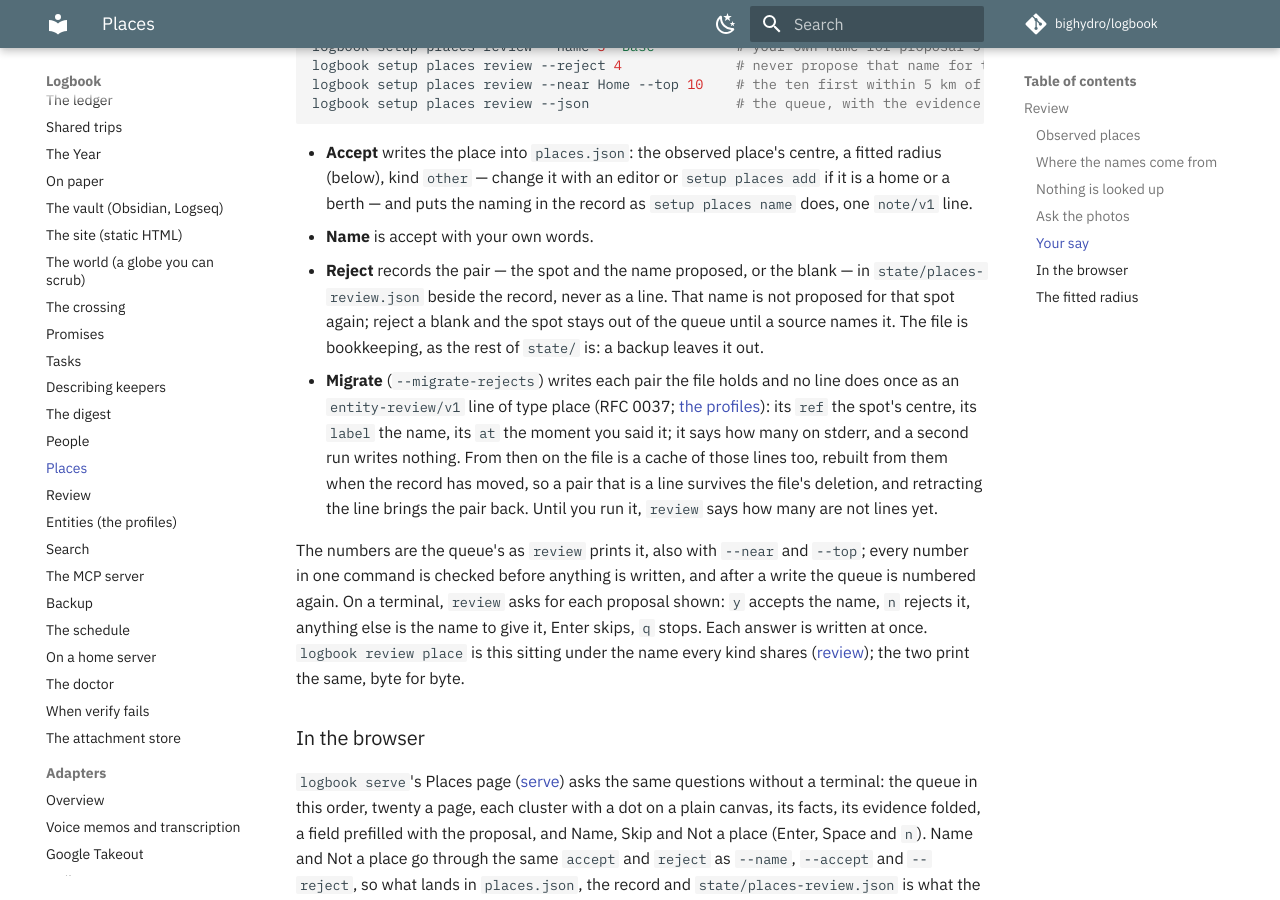
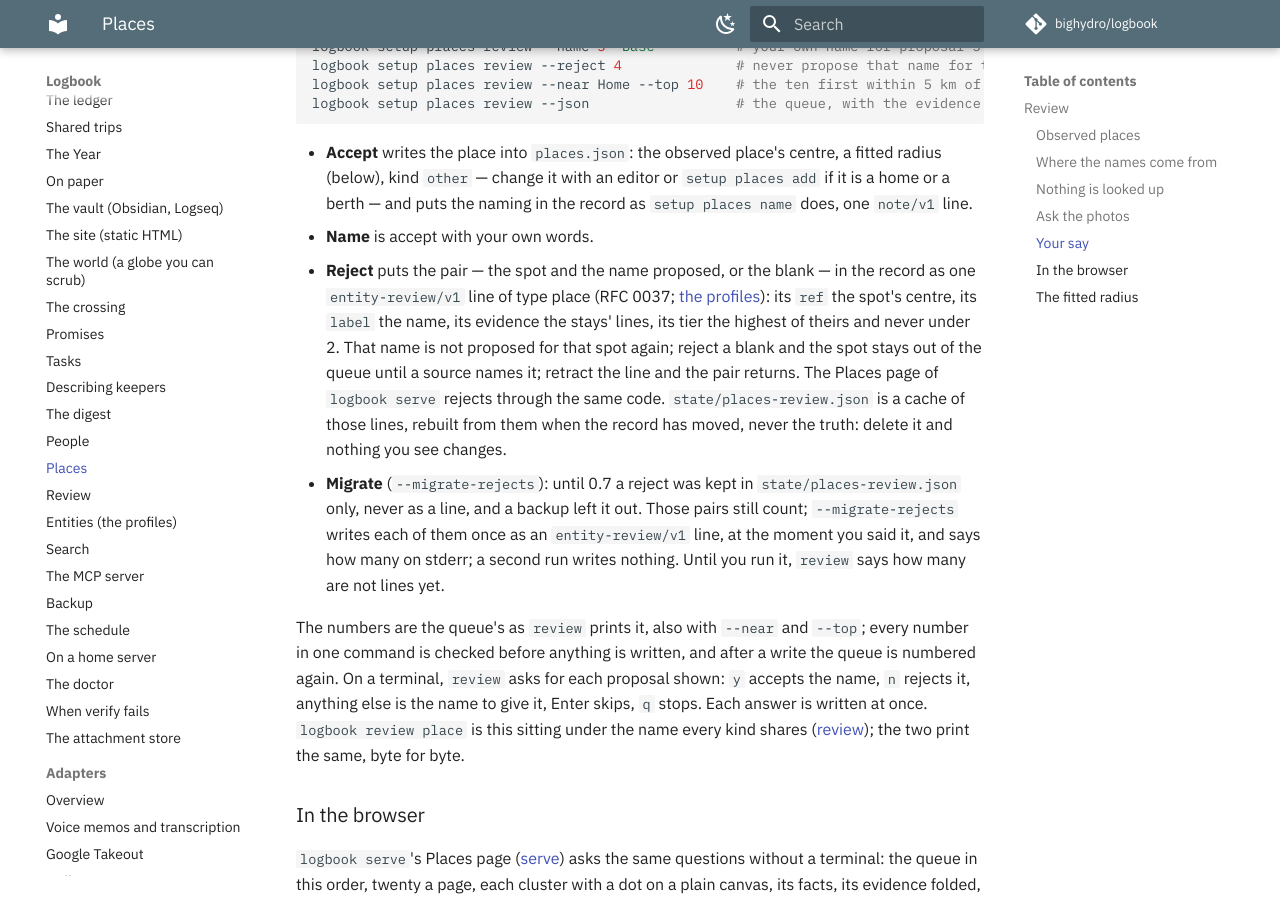
Before and after one commit to bighydro/logbook, an MkDocs documentation site: the page built from docs/places.md, in a window 1280 px wide and 900 px high, scrolled down 5167 px. Built offline with MkDocs 1.6.1 and Material for MkDocs 9.7.7, drawn with Linux system fonts in a browser that asks for light colours; comment, search, counter and statistics services are not loaded.

Commit message:
feat: a rejected place is an entity-review/v1 line; state/places-review.json is its cache
RFC 0037 decision 3 (13 October 2026): `setup places review --reject`, `review
place --reject` and the Places page of `serve` (through the same
places_review.reject) append one entity-review/v1 line per pair under the writer
lock — verdict different, the spot's centre as its ref, the name as its label,
the stays' lines as its evidence, its tier the highest of theirs and never
under 2. state/places-review.json is a cache rebuilt from those lines, never the
truth: deleting it changes nothing a reader shows. `--migrate-rejects` stays for
the pairs the file held from before 0.7: it writes each once, and a second run
writes nothing. This reverses the previous commit's reading of the brief (a
reject into the file, never a line); the owner's decision supersedes the old
assertions.

Tests changed, with their old and new assertions:

- tests/test_places_review.py
  test_reject_records_the_pair_beside_the_record_and_it_is_not_proposed_again
  → test_reject_writes_one_line_the_file_is_its_cache_and_it_is_not_proposed_again.
  Old: `_seq(lb) == before` ("a note beside the record, never a line").
  New: `_seq(lb) == before + 1`, the line is kind entity-review, source manual,
  tier 2, schema entity-review/v1, entity {"type": "place"}, label the name,
  ref kind centre, evidence non-empty, and the cache row's `line` is its id;
  deleting the cache leaves `review --json` byte-identical and the file is
  rebuilt from the line; the second (blank) reject is one more line, and
  retracting it brings the spot back into the queue.
- tests/test_places_page.py
  test_rejecting_through_the_page_lands_in_the_state_list_as_the_cli_writes_it
  → test_rejecting_through_the_page_writes_the_line_the_cli_writes.
  Old: `Logbook(lb.root).meta["seq"] == seq` ("never a line"); the page's and
  the CLI's cache rows equal but for `rejected_at`.
  New: `meta["seq"] == seq + 1`, the new line is kind entity-review and the
  cache row's `line` names it; the rows equal but for `rejected_at` and `line`.

Every other reject and migrate test passes unchanged. Docs: the places page,
the review page, the serve page, the profiles page, the help strings and the
changelog fragment say it is a line.

Co-Authored-By: Claude Fable 5.1 <noreply@anthropic.com>
Claude-Session: https://claude.ai/code/session_012YwLWSRRDCfVpB52ntjhRd
Signed-off-by: bighydro <122497530+bighydro@users.noreply.github.com>

```diff
--- a/docs/places.md
+++ b/docs/places.md
@@ -189,16 +189,18 @@ logbook setup places review --json                  # the queue, with the eviden
   kind `other` — change it with an editor or `setup places add` if it is a home or a berth — and puts the
   naming in the record as `setup places name` does, one `note/v1` line.
 - **Name** is accept with your own words.
-- **Reject** records the pair — the spot and the name proposed, or the blank — in
-  `state/places-review.json` beside the record, never as a line. That name is not proposed for that
-  spot again; reject a blank and the spot stays out of the queue until a source names it. The file is
-  bookkeeping, as the rest of `state/` is: a backup leaves it out.
-- **Migrate** (`--migrate-rejects`) writes each pair the file holds and no line does once as an
+- **Reject** puts the pair — the spot and the name proposed, or the blank — in the record as one
   `entity-review/v1` line of type place (RFC 0037; [the profiles](entities.md#entity-reviewv1)): its
-  `ref` the spot's centre, its `label` the name, its `at` the moment you said it; it says how many on
-  stderr, and a second run writes nothing. From then on the file is a cache of those lines too, rebuilt
-  from them when the record has moved, so a pair that is a line survives the file's deletion, and
-  retracting the line brings the pair back. Until you run it, `review` says how many are not lines yet.
+  `ref` the spot's centre, its `label` the name, its evidence the stays' lines, its tier the highest of
+  theirs and never under 2. That name is not proposed for that spot again; reject a blank and the spot
+  stays out of the queue until a source names it; retract the line and the pair returns. The Places
+  page of `logbook serve` rejects through the same code. `state/places-review.json` is a cache of those
+  lines, rebuilt from them when the record has moved, never the truth: delete it and nothing you see
+  changes.
+- **Migrate** (`--migrate-rejects`): until 0.7 a reject was kept in `state/places-review.json` only,
+  never as a line, and a backup left it out. Those pairs still count; `--migrate-rejects` writes each
+  of them once as an `entity-review/v1` line, at the moment you said it, and says how many on stderr;
+  a second run writes nothing. Until you run it, `review` says how many are not lines yet.
 
 The numbers are the queue's as `review` prints it, also with `--near` and `--top`; every number in one
 command is checked before anything is written, and after a write the queue is numbered again. On a
```
Also changed, not shown: changelog.d/entities-foundation.md (+4 -3 lines), docs/entities.md (+2 -2 lines), docs/review.md (+7 -5 lines), docs/serve.md (+3 -2 lines), 5 other files.
